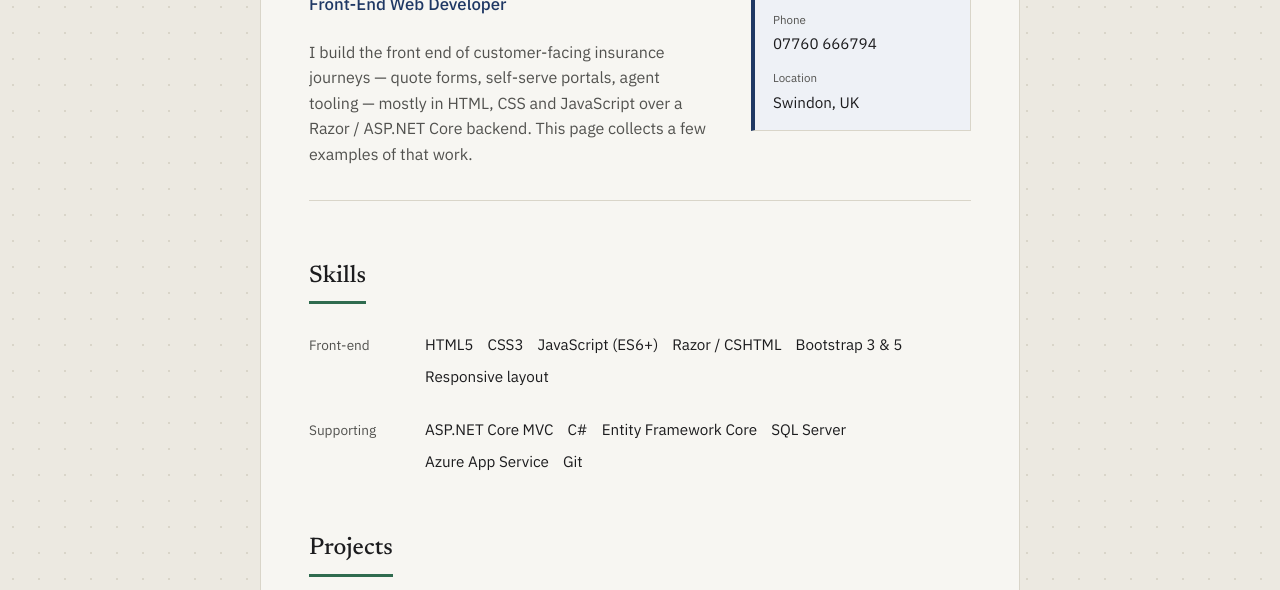
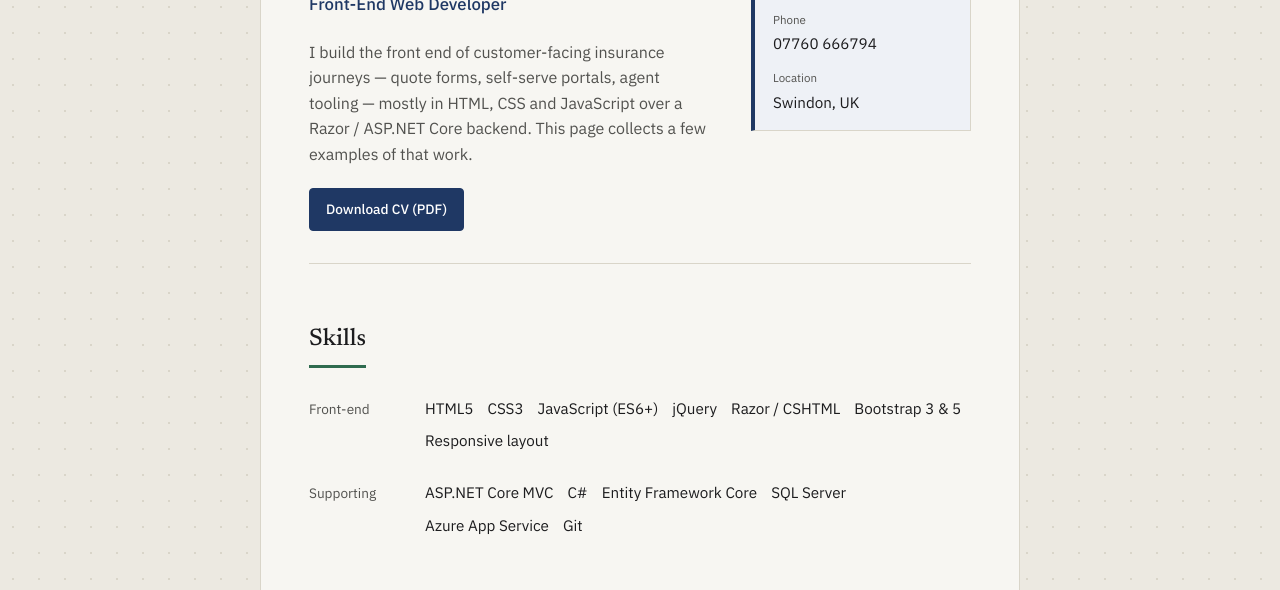
Before and after one commit to darrendavidse/darrendavidse.github.io, a plain HTML site: page index.html in a window 1280 px wide. Shown: the part 162-752 px from the top of the page. Drawn offline with Linux system fonts and the light colour scheme.

Commit message:
CV added.

```diff
--- a/index.html
+++ b/index.html
@@ -84,6 +84,25 @@
     margin: 22px 0 0;
     max-width: 52ch;
     color: var(--ink-soft);
+  }
+
+  .cta-btn{
+    display: inline-block;
+    margin-top: 20px;
+    font-size: 0.85rem;
+    font-weight: 500;
+    color: #FFFFFF;
+    background: var(--navy);
+    text-decoration: none;
+    padding: 10px 16px;
+    border-radius: 4px;
+    border: 1px solid var(--navy);
+    transition: background 0.15s ease, border-color 0.15s ease;
+  }
+
+  .cta-btn:hover{
+    background: var(--navy-soft);
+    border-color: var(--navy-soft);
   }
 
   .docket{
@@ -382,6 +401,7 @@
           portals, agent tooling — mostly in HTML, CSS and JavaScript over a Razor / ASP.NET Core
           backend. This page collects a few examples of that work.
         </p>
+        <a class="cta-btn" href="darren-davidse-cv.pdf" target="_blank" rel="noopener">Download CV (PDF)</a>
       </div>
       <div class="docket">
         <div class="field">
@@ -408,7 +428,7 @@
       <div class="skill-group">
         <span class="label">Front-end</span>
         <ul>
-          <li>HTML5</li><li>CSS3</li><li>JavaScript (ES6+)</li>
+          <li>HTML5</li><li>CSS3</li><li>JavaScript (ES6+)</li><li>jQuery</li>
           <li>Razor / CSHTML</li><li>Bootstrap 3 &amp; 5</li><li>Responsive layout</li>
         </ul>
       </div>
```
Also changed, not shown: 1 other file.
